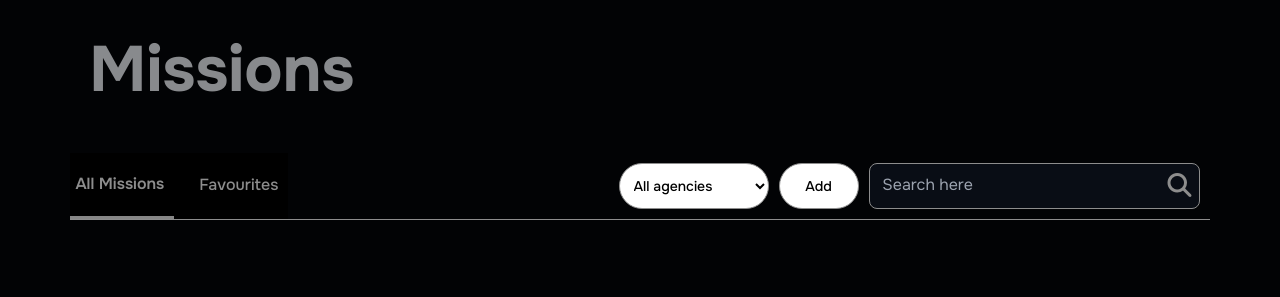
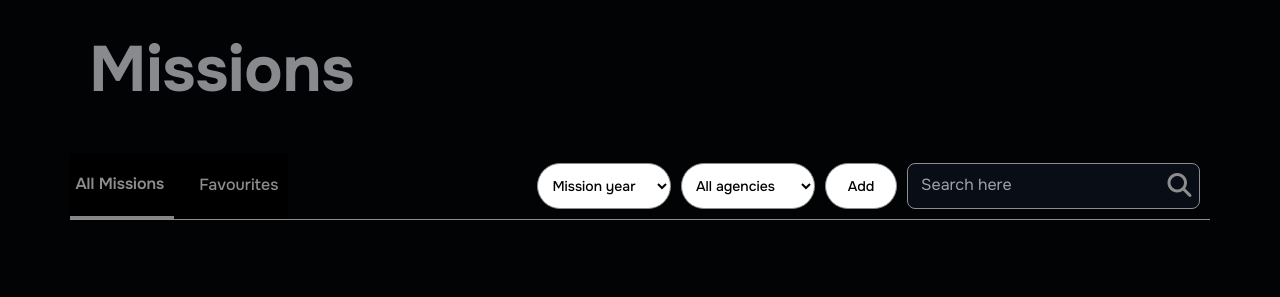
Before and after one commit to SaiKYouBoi/Brief4, a website: page mission.html in a window 1280 px wide. Shown: the part 503-800 px from the top of the page. Drawn offline with nearby package versions, Linux system fonts and the light colour scheme; a web font is replaced by a local one.

Commit message:
I fixed some problems with filtering

```diff
--- a/mission.html
+++ b/mission.html
@@ -110,6 +110,16 @@
             <button value="fav" class="tab">Favourites</button>
         </div>
         <div class="search-filter">
+            <select id="myear" name="myear">
+                <option value="All years">Mission year</option>
+                <option value="2026">2026</option>
+                <option value="2023">2023</option>
+                <option value="2021">2021</option>
+                <option value="2020">2020</option>
+                <option value="2018">2018</option>
+                <option value="2011">2018</option>
+                <option value="1990">1990</option>
+            </select>
             <select id="agency" name="agency">
                 <option value="All agencies">All agencies</option>
                 <option value="NASA">NASA</option>
--- a/style.css
+++ b/style.css
@@ -98,6 +98,12 @@ header img {
     linear-gradient(120deg, #1E1E40, #4B6FCF, #9AB5FF) border-box;
 }
 
+#contactsuss{
+  background:
+    linear-gradient(black, black) padding-box,
+    linear-gradient(120deg, #CB732B, #4F3B1A);
+}
+
 .rightone {
   display: flex;
   width: 500px;
@@ -2110,3 +2116,9 @@ ease; */
   border-bottom: 2px solid #e74c3c !important;
   transition: border 0.3s ease;
 }
+
+
+@media (min-width: 768px) {
+
+
+}
```
Also changed, not shown: contacts.html (+2 -2 lines), script.js (+13 -0 lines).
